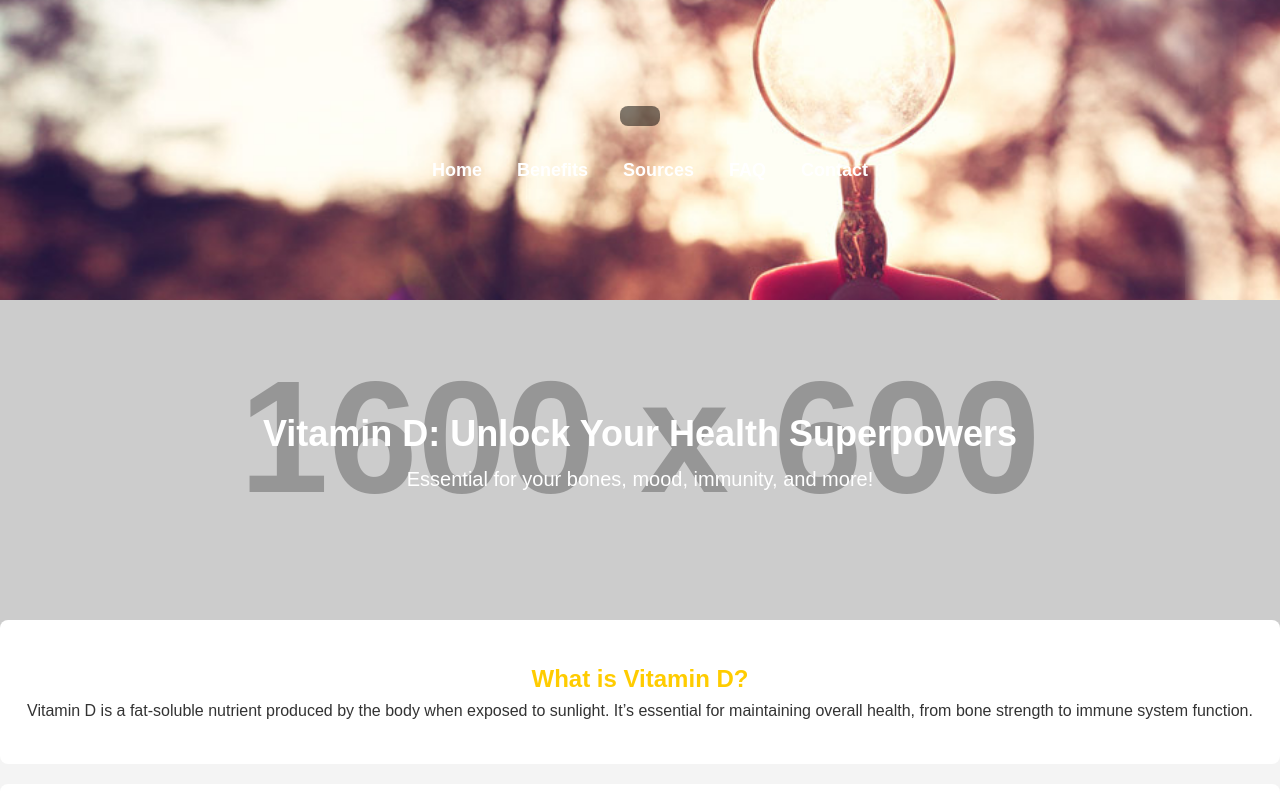
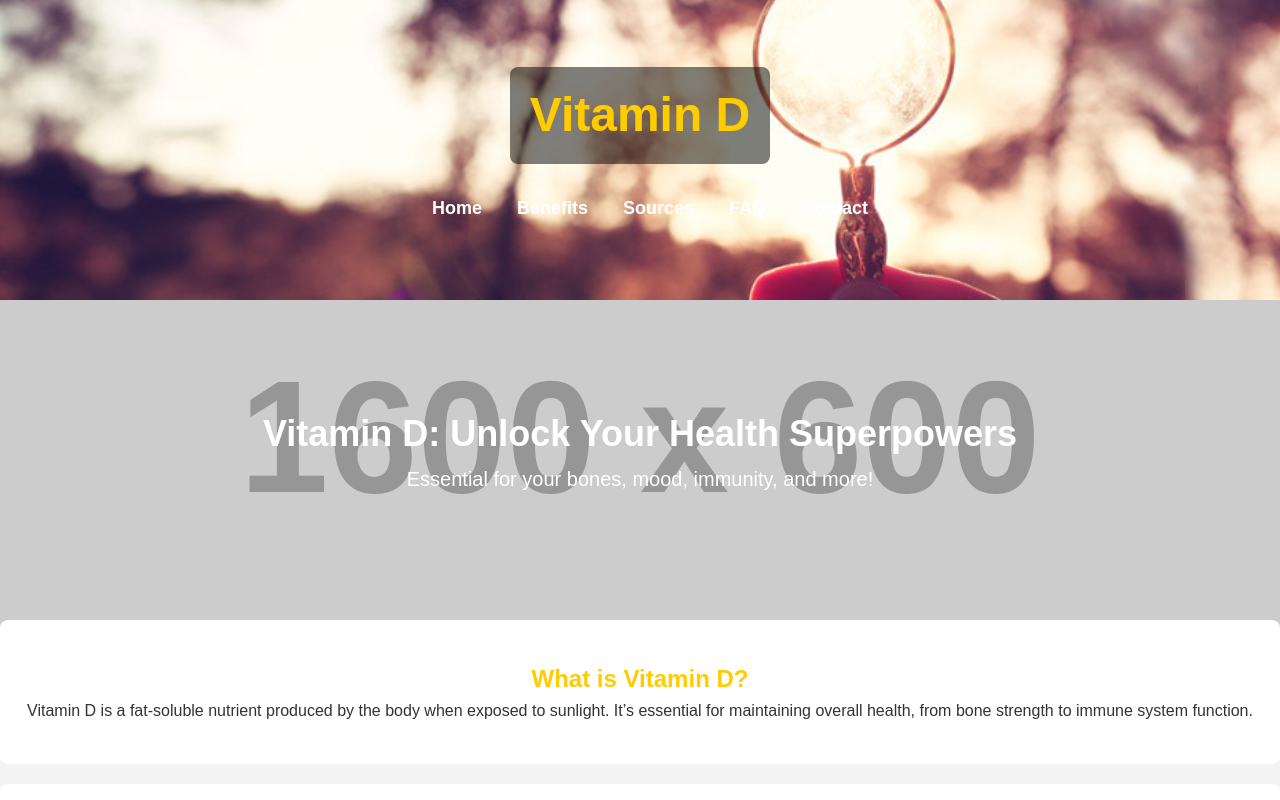
Before and after one commit to SallyICStars/SallyICStars, a plain HTML site: page index.html in a window 1280 px wide. Shown: the top 800 px of the page. Drawn offline with Linux system fonts and the light colour scheme; placeholder pictures from the web are drawn by us.

Commit message:
Readded header in index.html

```diff
--- a/index.html
+++ b/index.html
@@ -44,7 +44,7 @@
   <!-- Header -->
   <header>
     <div class="header-text">
-
+      <h1>Vitamin D</h1>
     </div>
     <nav>
       <ul>
```
